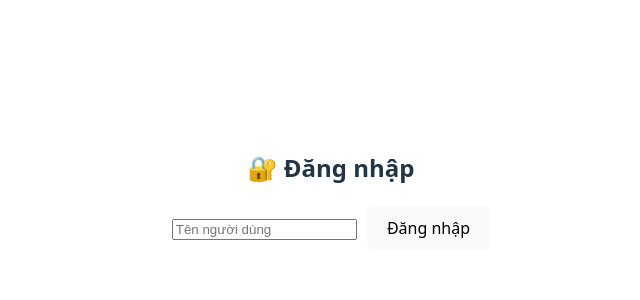
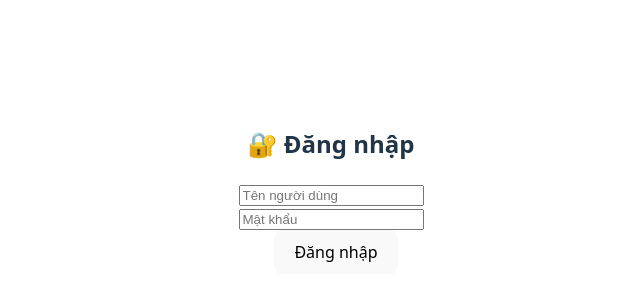
Before and after one commit to tthtung/PTGDUD_DHKTPM18A_REACTJS_TUAN_10, a React (Vite) app: page / in a window 1280 px wide. Shown: the part 210-510 px from the top of the page, without its empty margins (309-949 px from the left). Built offline with nearby package versions, Linux system fonts and the light colour scheme.

Commit message:
Update  5. Quản lý user đăng nhập (Auth) 1

```diff
--- a/src/components/Auth.jsx
+++ b/src/components/Auth.jsx
@@ -36,7 +36,12 @@ export default function Auth() {
             value={username}
             onChange={(e) => setUsername(e.target.value)}
             required
-          />
+          /> <br />
+          <input
+            type="password"
+            placeholder="Mật khẩu"
+            required
+          /> <br />
           <button type="submit" style={{ marginLeft: 10 }}>
             Đăng nhập
           </button>
```
Also changed, not shown: minhchung/5. Quản lý user đăng nhập (Auth).png.
